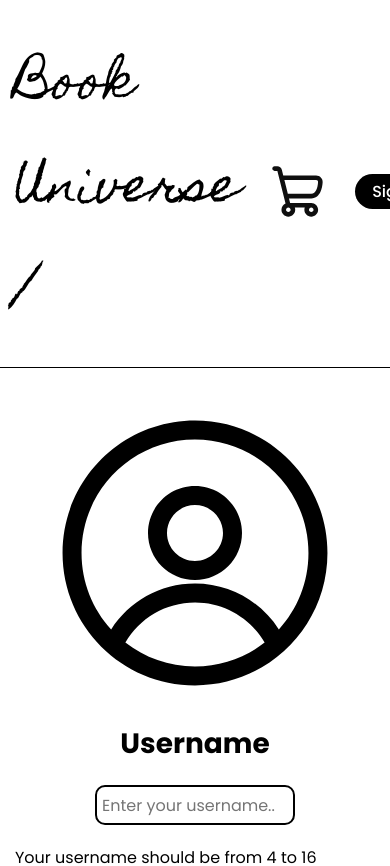
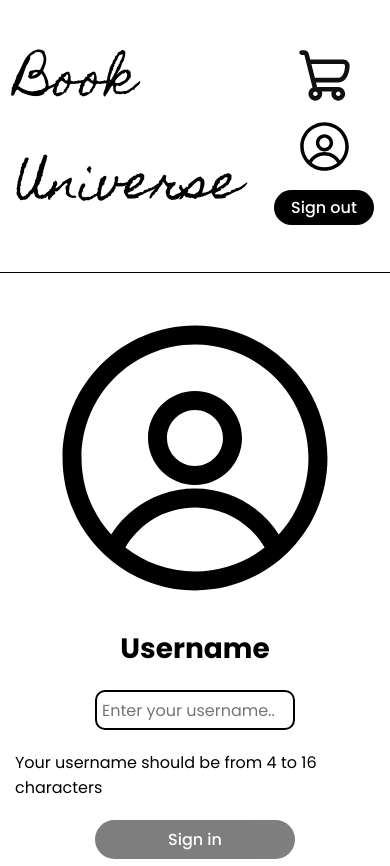
Before and after one commit to kvvvitkaaa/Bookstore, a React (Create React App) app: page /login in a window 390 px wide. Shown: the top 866 px of the page. Built offline with nearby package versions, Linux system fonts and the light colour scheme; a web font is replaced by a local one.

Commit message:
responsive navbar created

```diff
--- a/src/components/navbar/Navbar.jsx
+++ b/src/components/navbar/Navbar.jsx
@@ -21,19 +21,15 @@ const Navbar = () => {
 
     return (
         <nav className="navbar">
-            <div className="container">
-
-                <div className="nav-row">
-                    <NavLink to="/" className="logo">Book Universe / {username} </NavLink>
+                <div className="navbar-row">
+                    <NavLink to="/" className="logo">Book Universe {username !== null ? `/${username}` : ''} </NavLink>
 
                     <div className="menu">
                         <NavLink to="/cart"><img className="navbar-icon" src={cart} alt="cart"/></NavLink>
+                        <img className="navbar-icon" src={avatar} alt="profile" />
                         <button className="btn" href="#!" onClick={handleClick}>Sign out</button>
-                        <img className="navbar-icon" src={avatar} alt="profile" />
                     </div>
                 </div>
-
-            </div>
         </nav>
      );
 }
--- a/src/components/navbar/style.css
+++ b/src/components/navbar/style.css
@@ -1,11 +1,11 @@
 .navbar {
     min-width: fit-content;
-    padding: 20px 0;
+    padding: 2em 1em;
     border-bottom: 1px solid black;
     background-color: #fff;
 }
 
-.nav-row {
+.navbar-row {
     display: flex;
     justify-content:flex-end;
     align-items: center;
@@ -36,3 +36,10 @@
     min-width: 55px;
 
 }
+
+@media (max-width: 768px) {
+    .menu {
+        flex-direction: column;
+        row-gap: 1em;
+    }
+}
```
